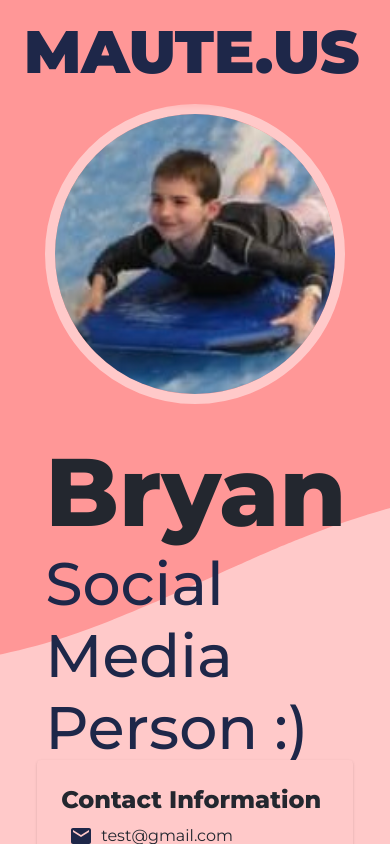
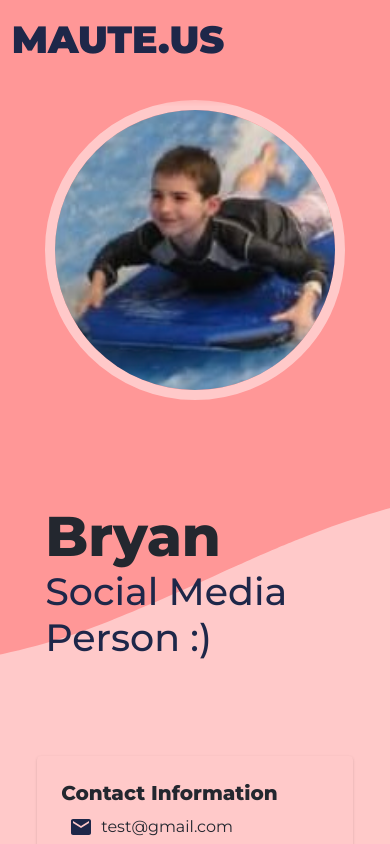
Before and after one commit to DoodlePooge/maute2.0, a React (Vite) app: page /bryan in a window 390 px wide. Built offline with nearby package versions, Linux system fonts and the light colour scheme.

Commit message:
fix mobile issues

```diff
--- a/src/components/cards/Contact.tsx
+++ b/src/components/cards/Contact.tsx
@@ -6,7 +6,7 @@ import {
   Link,
   Slide,
   Snackbar,
-  Typography
+  Typography,
 } from "@mui/material"
 import { FC, useState } from "react"
 import EmailIcon from "@mui/icons-material/Email"
--- a/src/components/cards/Resume.tsx
+++ b/src/components/cards/Resume.tsx
@@ -32,7 +32,7 @@ export const Resume: FC<props> = (props) => {
             sx={{
               fontWeight: 800,
               borderBottom: 3,
-              marginBottom: 1
+              marginBottom: 1,
             }}
           >
             {info.header}
@@ -42,7 +42,7 @@ export const Resume: FC<props> = (props) => {
             variant="h5"
             sx={{
               fontWeight: 800,
-              marginBottom: 1
+              marginBottom: 1,
             }}
           >
             {info.header}
--- a/src/components/images/Thumbnail.tsx
+++ b/src/components/images/Thumbnail.tsx
@@ -10,7 +10,7 @@ export const Thumbnail = (props: {
       sx={{
         backgroundColor: props.paper,
         border: 1,
-        borderColor: props.paper
+        borderColor: props.paper,
       }}
     >
       <svg
--- a/src/components/layouts/MainLayout.tsx
+++ b/src/components/layouts/MainLayout.tsx
@@ -4,7 +4,7 @@ import {
   Link,
   Typography,
   styled,
-  useTheme
+  useTheme,
 } from "@mui/material"
 import { Outlet } from "react-router-dom"
 import { Blob } from "../images/Blob"
@@ -13,7 +13,7 @@ const MainLayoutRoot = styled("div")(({ theme }) => ({
   backgroundColor: theme.palette.background.paper,
   height: "100vh",
   width: "100vw",
-  position: "fixed"
+  position: "fixed",
 }))
 
 export const MainLayout = () => {
@@ -26,9 +26,10 @@ export const MainLayout = () => {
           fontWeight={900}
           color={theme.palette.text.secondary}
           sx={{
-            marginLeft: 3,
-            marginTop: 2,
-            position: "absolute"
+            marginLeft: "3vw",
+            marginTop: "2vh",
+            position: "absolute",
+            maxWidth: "90vw",
           }}
         >
           MAUTE.US
@@ -39,7 +40,7 @@ export const MainLayout = () => {
           position: "absolute",
           top: -750,
           left: -650,
-          zIndex: -1
+          zIndex: -1,
         }}
       >
         <Blob fill={theme.palette.background.default} />
@@ -49,7 +50,7 @@ export const MainLayout = () => {
           zIndex: -1,
           position: "absolute",
           top: "60vh",
-          float: "right"
+          float: "right",
         }}
       >
         <Blob fill={theme.palette.background.default} />
@@ -62,10 +63,10 @@ export const MainLayout = () => {
             maxHeight: "90vh",
             zIndex: 2,
             width: "85vw",
-            marginTop: 11,
+            marginTop: "10vh",
             paddingBottom: 10,
             "::-webkit-scrollbar": { display: "none" },
-            scrollbarWidth: "none"
+            scrollbarWidth: "none",
           }}
         >
           <Outlet />
--- a/src/pages/Bryan.tsx
+++ b/src/pages/Bryan.tsx
@@ -21,14 +21,14 @@ export const Bryan: FC = () => {
             borderColor: theme.palette.background.paper,
             m: 2,
             width: 300,
-            height: 300
+            height: 300,
           }}
         />
         <Box
           sx={{
             m: 2,
             height: 300,
-            alignContent: "center"
+            alignContent: "center",
           }}
         >
           <Typography variant="h1" fontWeight={800}>
--- a/src/pages/MainPage.tsx
+++ b/src/pages/MainPage.tsx
@@ -19,7 +19,7 @@ export const MainPage: FC = () => {
               borderColor: theme.palette.background.paper,
               m: 2,
               width: 300,
-              height: 300
+              height: 300,
             }}
           />
         </Link>
@@ -31,7 +31,7 @@ export const MainPage: FC = () => {
               borderColor: theme.palette.background.paper,
               m: 2,
               width: 300,
-              height: 300
+              height: 300,
             }}
           />
         </Link>
--- a/src/pages/Paige.tsx
+++ b/src/pages/Paige.tsx
@@ -21,14 +21,14 @@ export const Paige: FC = () => {
             borderColor: theme.palette.background.paper,
             m: 2,
             width: 300,
-            height: 300
+            height: 300,
           }}
         />
         <Box
           sx={{
             m: 2,
             height: 300,
-            alignContent: "center"
+            alignContent: "center",
           }}
         >
           <Typography variant="h1" fontWeight={800}>
--- a/src/pages/ThemePicker.tsx
+++ b/src/pages/ThemePicker.tsx
@@ -30,9 +30,11 @@ export const ThemePicker: FC = () => {
     )
   }
   return (
-    <Box>
-      <Typography variant="h1">Pick a Theme!</Typography>
-      <Grid container spacing={3}>
+    <Box justifyContent="center" marginTop={1}>
+      <Typography variant="h1" fontWeight={700} marginBottom={2}>
+        Pick a Theme!
+      </Typography>
+      <Grid container spacing={3} justifyContent="center">
         {options}
       </Grid>
     </Box>
--- a/src/themes.ts
+++ b/src/themes.ts
@@ -1,4 +1,4 @@
-import { Theme, createTheme } from "@mui/material/styles"
+import { Theme, createTheme, responsiveFontSizes } from "@mui/material/styles"
 
 // https://coolors.co/30343f-ff8d8d-ffeca8-bbf9bd-fafaff-eee8ff-e2d6ff-273469-1e2749
 // https://coolors.co/23272f-ff6969-ffe37c-94ff97-fffafa-ffc9c9-ff9797-1e2749
@@ -11,198 +11,210 @@ const common = {
       sm: 600,
       md: 1000,
       lg: 1300,
-      xl: 1536
-    }
+      xl: 1536,
+    },
   },
   typography: {
-    fontFamily: ['"Montserrat"', "sans-serif"].join(",")
+    fontFamily: ['"Montserrat"', "sans-serif"].join(","),
   },
   shape: {
-    borderRadius: 4
-  }
+    borderRadius: 4,
+  },
 }
 
 // LIGHT
 
-const mainTheme = createTheme({
+const mainTheme = responsiveFontSizes(
+  createTheme({
     palette: {
       primary: {
-      main: "#273469"
+        main: "#273469",
       },
       secondary: {
-      main: "#FFBDAB"
+        main: "#FFBDAB",
       },
       background: {
         default: "#E2D6FF",
-      paper: "#EEE8FF"
+        paper: "#EEE8FF",
       },
       success: {
-      main: "#69F26D"
+        main: "#69F26D",
       },
       warning: {
-      main: "#FFE070"
+        main: "#FFE070",
       },
       error: {
-      main: "#FF5C5C"
+        main: "#FF5C5C",
       },
       text: {
         primary: "#30343F",
         secondary: "#273469",
-      disabled: "#B2B2B2"
-    }
+        disabled: "#B2B2B2",
       },
-  ...common
+    },
+    ...common,
   })
-const bryTheme = createTheme({
+)
+const bryTheme = responsiveFontSizes(
+  createTheme({
     palette: {
       primary: {
-      main: "#1E2749"
+        main: "#1E2749",
       },
       secondary: {
-      main: "#A5D5FF"
+        main: "#A5D5FF",
       },
       background: {
         default: "#FF9797",
-      paper: "#FFC9C9"
+        paper: "#FFC9C9",
       },
       success: {
-      main: "#94FF97"
+        main: "#94FF97",
       },
       warning: {
-      main: "#FFE37C"
+        main: "#FFE37C",
       },
       error: {
-      main: "#FF6969"
+        main: "#FF6969",
       },
       text: {
         primary: "#23272F",
         secondary: "#1E2749",
-      disabled: "#B2B2B2"
-    }
+        disabled: "#B2B2B2",
       },
-  ...common
+    },
+    ...common,
   })
+)
 
-const blueTheme = createTheme({
+const blueTheme = responsiveFontSizes(
+  createTheme({
     palette: {
       primary: {
-      main: "#273469"
+        main: "#273469",
       },
       secondary: {
-      main: "#A5D5FF"
+        main: "#A5D5FF",
       },
       background: {
         default: "#D6E9FF",
-      paper: "#E8F8FF"
+        paper: "#E8F8FF",
       },
       success: {
-      main: "#94FF97"
+        main: "#94FF97",
       },
       warning: {
-      main: "#FFE37C"
+        main: "#FFE37C",
       },
       error: {
-      main: "#FF6969"
+        main: "#FF6969",
       },
       text: {
         primary: "#30343F",
         secondary: "#273469",
-      disabled: "#B2B2B2"
-    }
+        disabled: "#B2B2B2",
       },
-  ...common
+    },
+    ...common,
   })
+)
 
-const greenTheme = createTheme({
+const greenTheme = responsiveFontSizes(
+  createTheme({
     palette: {
       primary: {
-      main: "#273469"
+        main: "#273469",
       },
       secondary: {
-      main: "#A5D5FF"
+        main: "#A5D5FF",
       },
       background: {
         default: "#D6FFD8",
-      paper: "#EBFFE8"
+        paper: "#EBFFE8",
       },
       success: {
-      main: "#94FF97"
+        main: "#94FF97",
       },
       warning: {
-      main: "#FFE37C"
+        main: "#FFE37C",
       },
       error: {
-      main: "#FF6969"
+        main: "#FF6969",
       },
       text: {
         primary: "#30343F",
         secondary: "#273469",
-      disabled: "#B2B2B2"
-    }
+        disabled: "#B2B2B2",
       },
-  ...common
+    },
+    ...common,
   })
+)
 
-const orangeTheme = createTheme({
+const orangeTheme = responsiveFontSizes(
+  createTheme({
     palette: {
       primary: {
-      main: "#273469"
+        main: "#273469",
       },
       secondary: {
-      main: "#A5D5FF"
+        main: "#A5D5FF",
       },
       background: {
         default: "#FFD4B3",
-      paper: "#FFE9D6"
+        paper: "#FFE9D6",
       },
       success: {
-      main: "#94FF97"
+        main: "#94FF97",
       },
       warning: {
-      main: "#FFE37C"
+        main: "#FFE37C",
       },
       error: {
-      main: "#FF6969"
+        main: "#FF6969",
       },
       text: {
         primary: "#30343F",
         secondary: "#273469",
-      disabled: "#B2B2B2"
-    }
+        disabled: "#B2B2B2",
       },
-  ...common
+    },
+    ...common,
   })
+)
 
 // DARK
-export const mainDark = createTheme({
+export const mainDark = responsiveFontSizes(
+  createTheme({
     palette: {
       primary: {
-      main: "#E2D6FF"
+        main: "#E2D6FF",
       },
       secondary: {
-      main: "#FFBDAB"
+        main: "#FFBDAB",
       },
       background: {
         default: "#1E2749",
-      paper: "#273469"
+        paper: "#273469",
       },
       success: {
-      main: "#BBF9BD"
+        main: "#BBF9BD",
       },
       warning: {
-      main: "#FFECA8"
+        main: "#FFECA8",
       },
       error: {
-      main: "#FF8D8D"
+        main: "#FF8D8D",
       },
       text: {
         primary: "#FAFAFF",
         secondary: "#E2D6FF",
-      disabled: "#EEE8FF"
-    }
+        disabled: "#EEE8FF",
       },
-  ...common
+    },
+    ...common,
   })
+)
 
 export const themeDict: { [key: string]: Theme } = {
   Purple: mainTheme,
@@ -210,5 +222,5 @@ export const themeDict: { [key: string]: Theme } = {
   Blue: blueTheme,
   Green: greenTheme,
   Orange: orangeTheme,
-  Navy: mainDark
+  Navy: mainDark,
 }
--- a/vite.config.ts
+++ b/vite.config.ts
@@ -3,5 +3,5 @@ import react from "@vitejs/plugin-react"
 
 // https://vitejs.dev/config/
 export default defineConfig({
-  plugins: [react()]
+  plugins: [react()],
 })
```
Also changed, not shown: .eslintrc.cjs, 2 other files (tests, documents, lock files or other folders). Lines whose indentation alone changed are shown as unchanged.
